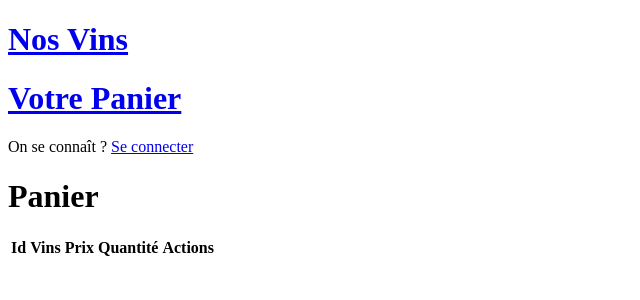
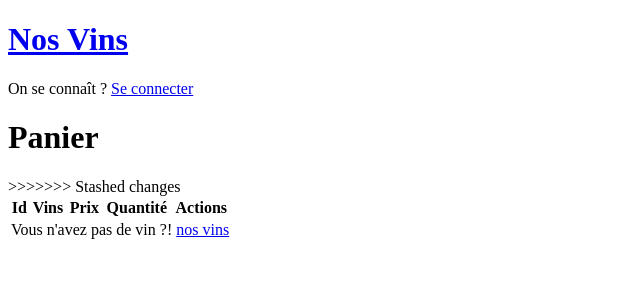
Before and after one commit to LilRaphh/Projet_PWS, a Symfony app: template templates/panier/show.html.twig in a window 1280 px wide. Shown: the top 300 px of the page, without its empty margins (0-640 px from the left). Run offline with Twig, Linux system fonts and the light colour scheme; the template is opened without the code that fills it, so the values that code supplies are empty; some libraries are stand-ins or nearby versions.

```diff
--- a/templates/base.html.twig
+++ b/templates/base.html.twig
@@ -11,10 +11,10 @@
         {% endblock %}
     </head>
     <body>
-        <h1><a href="path('app_vin_index')">Nos Vins</a></h1> <h1><a href="path('app_panier_index')">Votre Panier</a></h1>
+        <h1><a href="{{path('app_vin_index')}}">Nos Vins</a></h1>
         <p>
             {% if app.user %}
-
+            <h1><a href="{{path('app_panier_show', {'id': app.user.id})}}">Votre Panier</a></h1>
             Bonjour {{ app.user.nom }} - <a href="{{ path('app_user_profile') }}">Modifier mon profil</a> - <a href="{{ path('app_logout') }}">Se déconnecter</a>
             <br>
             {% if is_granted('ROLE_ADMIN') %}         <a href="{{path('admin')}}">passer en mode admin</a>                  {% endif %}
--- a/templates/panier/show.html.twig
+++ b/templates/panier/show.html.twig
@@ -22,9 +22,22 @@
                 <td>{{ v.nom }}</td>
                 <td>{{v.prix}}</td>
                 <td>TODO</td>
+<<<<<<< Updated upstream
                 <td><button>supprimer</button></td>
                 <td><button>+1</button></td>
                 <td><button>-1</button></td>
+=======
+                <td>
+                    <a href="{{path('app_vin_suppPanier', {'id': v.id})}}">Supprimer</a>
+                    <button>+1</button>
+                    <button>-1</button>
+            </td>
+        </tr>
+            {% else %}
+        <tr>
+            <td colspan="6">Vous n'avez pas de vin ?! <a href="{{path('app_vin_index')}}">nos vins</a></td>
+        </tr>
+>>>>>>> Stashed changes
                 {% endfor %}
         </tbody>
     </table>
```
Also changed, not shown: src/Controller/VinController.php (+0 -16 lines).
